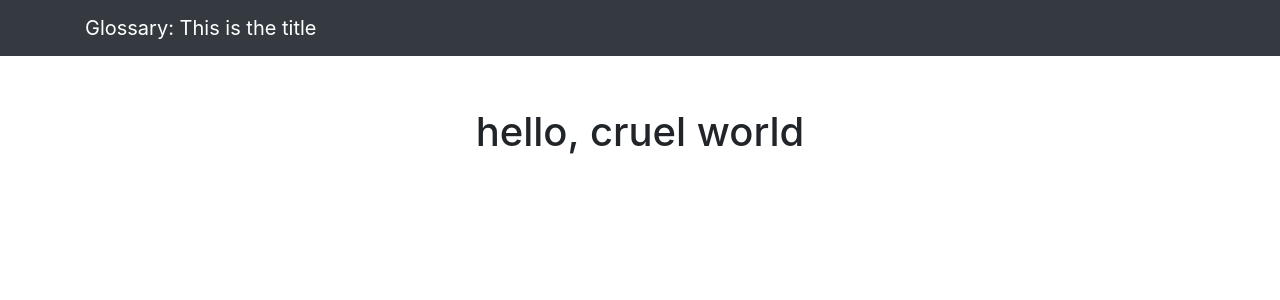
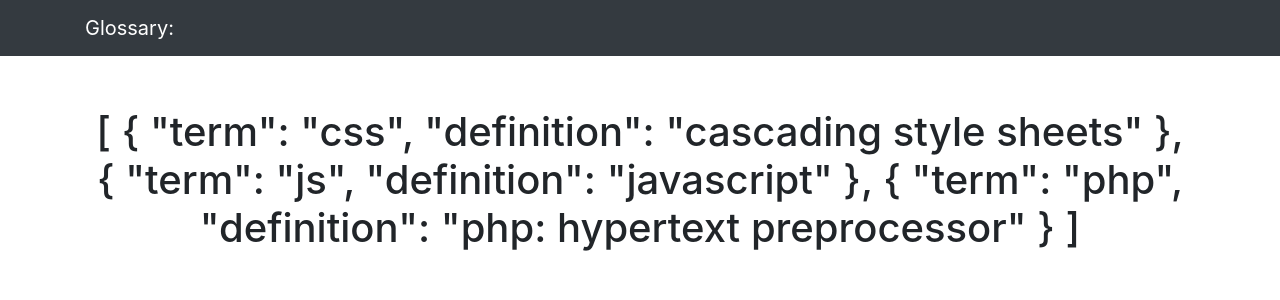
Before and after one commit to pavlvs/glossary, a PHP site: page / in a window 1280 px wide. Shown: the top 300 px of the page. Run offline with PHP 8.4, Linux system fonts and the light colour scheme.

Commit message:
file manipulation

```diff
--- /dev/null
+++ b/app/app.php
@@ -0,0 +1,4 @@
+<?php
+
+require 'config.php';
+require 'functions.php';
--- /dev/null
+++ b/app/config.php
@@ -0,0 +1,8 @@
+<?php
+
+const CONFIG = [
+    'dataFile' => 'data.json',
+    'users'    => [
+        'admin@admin.com' => '1234'
+    ]
+];
--- /dev/null
+++ b/app/functions.php
@@ -0,0 +1,21 @@
+<?php
+
+function view($name, $data)
+{
+    global $viewBag;
+    require 'views/layout.view.php';
+}
+
+function getData()
+{
+    $jason = '';
+
+    $filename = CONFIG['dataFile'];
+    if (!file_exists($filename)) {
+        file_put_contents($filename, '');
+    } else {
+        $jason = file_get_contents($filename);
+    }
+
+    return $jason;
+}
--- /dev/null
+++ b/data.json
@@ -0,0 +1,14 @@
+[
+    {
+        "term": "css",
+        "definition": "cascading style sheets"
+    },
+    {
+        "term": "js",
+        "definition": "javascript"
+    },
+    {
+        "term": "php",
+        "definition": "php: hypertext preprocessor"
+    }
+]
--- a/inc/footer.php
+++ /dev/null
@@ -1,3 +0,0 @@
-</body>
-
-</html>
--- a/inc/functions.php
+++ /dev/null
@@ -1,7 +0,0 @@
-<?php
-
-function view($name, $data)
-{
-    global $viewBag;
-    require 'views/layout.view.php';
-}
--- a/index.php
+++ b/index.php
@@ -1,10 +1,13 @@
 <?php
-require 'inc/functions.php';
 
-$title = 'hello,  cruel world';
+require 'app/app.php';
 
-$viewBag = [];
+$data = getData();
 
-$viewBag['title'] = 'This is the title';
+// $title = 'hello,  cruel world';
 
-view('index', $title);
+// $viewBag = [];
+
+// $viewBag['title'] = 'This is the title';
+
+view('index', $data);
--- a/views/layout.view.php
+++ b/views/layout.view.php
@@ -7,18 +7,18 @@
     <meta name="viewport" content="width=device-width, initial-scale=1.0">
     <link rel="stylesheet" href="https://stackpath.bootstrapcdn.com/bootstrap/4.5.2/css/bootstrap.min.css">
     <link rel="stylesheet" href="assets/style.css">
-    <title><?= $viewBag['title'] ?>
+    <title><?php echo ''; ?>
     </title>
 </head>
 
 <body>
     <nav class="navbar navbar-expand-lg navbar-dark bg-dark fixed-top">
         <div class="container">
-            <a href="#" class="navbar-brand">Glossary: <?= $viewBag['title']; ?></a>
+            <a href="#" class="navbar-brand">Glossary:                                                       <?php echo ''; ?></a>
         </div>
     </nav>
 
-    <?php require "$name.view.php" ?>
+    <?php require "$name.view.php"?>
 </body>
 
 </html>
```
Also changed, not shown: inc/header.php (deleted, +0 -13 lines), inc/config.php (deleted).
